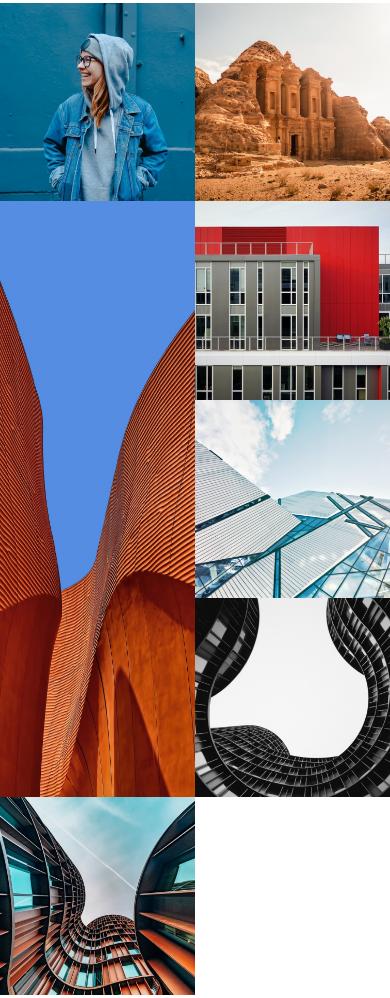
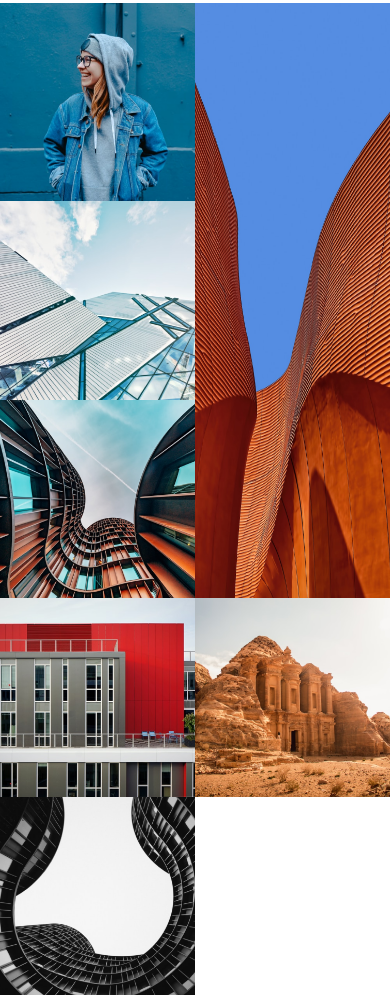
Before and after one commit to demyankov/Study, a plain HTML site: page index.html in a window 390 px wide. Shown: the part 7148-8146 px from the top of the page. Drawn offline with nearby package versions, Linux system fonts and the light colour scheme.

Commit message:
mobile-grid v/2

```diff
--- a/css/style.css
+++ b/css/style.css
@@ -1428,30 +1428,30 @@ padding-bottom: 5.6rem;
 .gallery__item3 {
     grid-row: span 3;
   }
-/*
-  .gallery__item:nth-last-of-type(2) {
+
+  .gallery__item:nth-of-type(2) {
     order: 6;
   }
 
-  .gallery__item:nth-last-of-type(3) {
+  .gallery__item:nth-of-type(3) {
     order: 2;
   }
 
-  .gallery__item:nth-last-of-type(4) {
+  .gallery__item:nth-of-type(4) {
     order: 5;
   }
 
-  .gallery__item:nth-last-of-type(5) {
+  .gallery__item:nth-of-type(5) {
     order: 3;
   }
 
-  .gallery__item:nth-last-of-type(6) {
+  .gallery__item:nth-of-type(6) {
     order: 7;
   }
-  .gallery__item:nth-last-of-type(7) {
-    order: 0;
-  }
-   */
+  .gallery__item:nth-of-type(7) {
+    order: 4;
+  }
+
 
 
 
```
